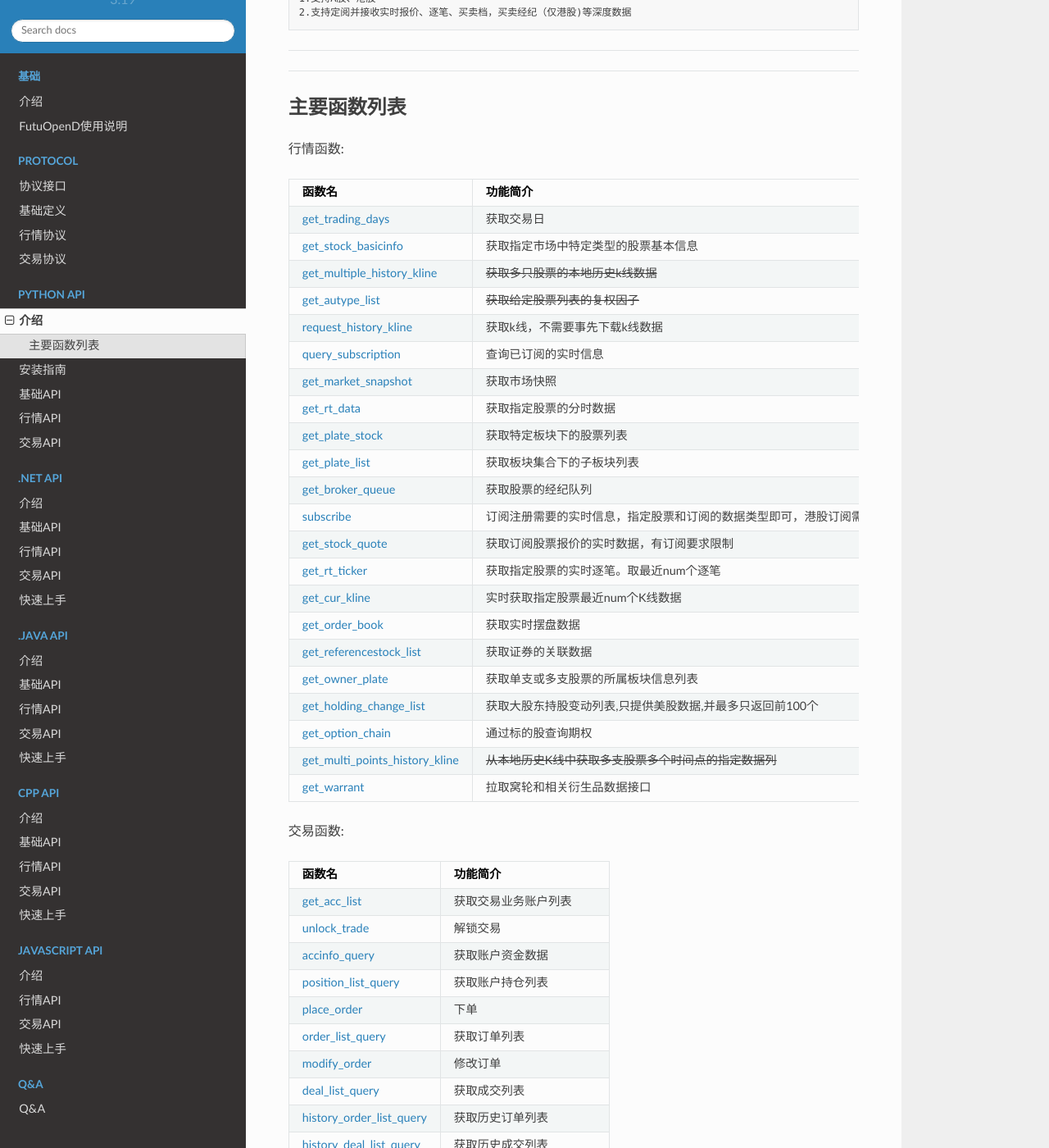
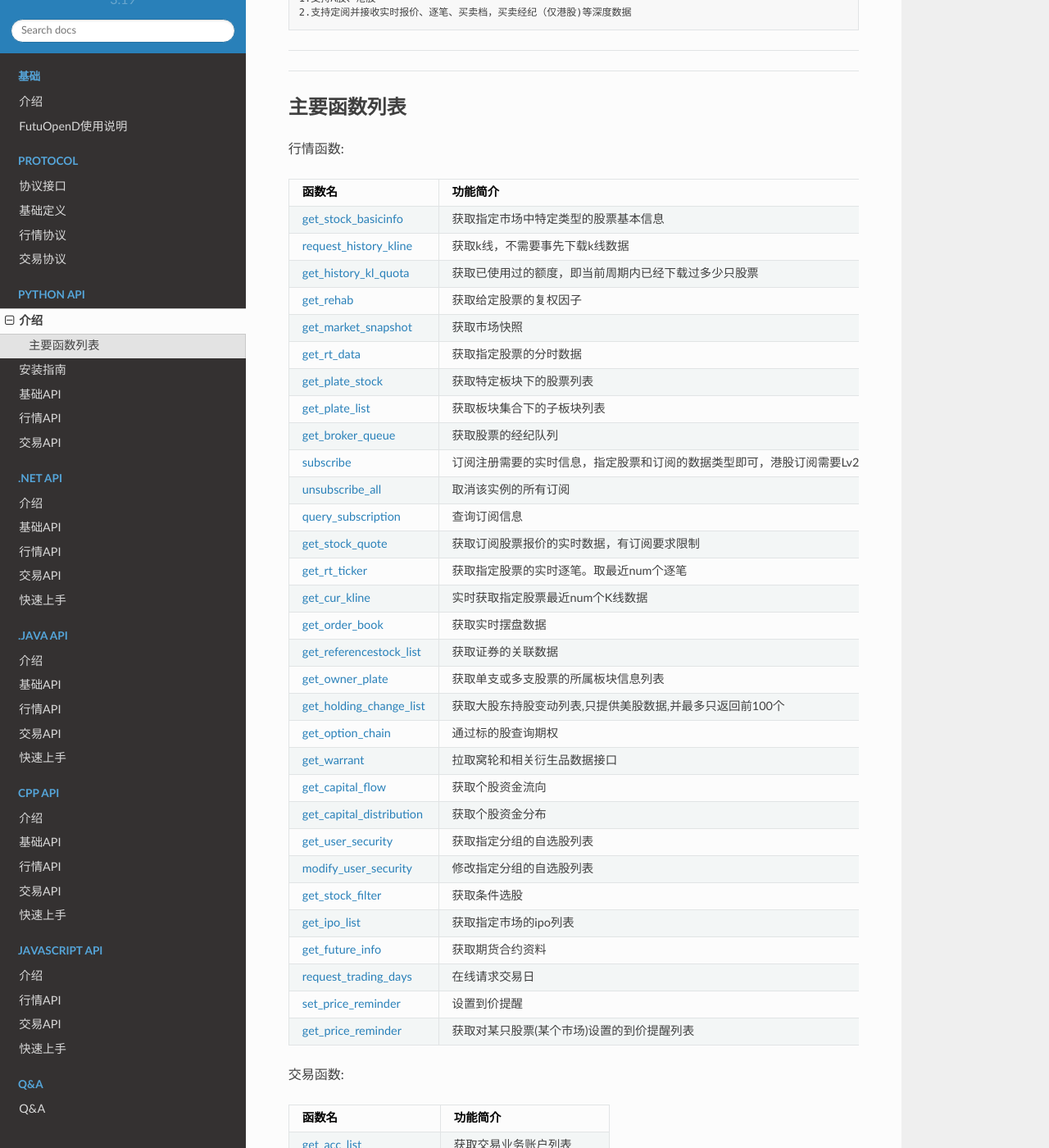
Before and after one commit to FutunnOpen/futu-api-doc, a Sphinx documentation site: the page built from doc_maker/source/api/intro.rst, in a window 1280 px wide and 1400 px high, scrolled down 418 px. Shown: the whole window at 82% size. Built offline with Sphinx 7.4.7 and the Read the Docs theme 2.0.0, drawn with Linux system fonts in a browser that asks for light colours.

Commit message:
补充python介绍页的主要函数列表

```diff
--- a/doc_maker/source/api/intro.rst
+++ b/doc_maker/source/api/intro.rst
@@ -45,6 +45,19 @@ py-futu-api依赖FutuOpenD网关客户端，需要先运行登录 FutuOpenD_
   .. _query_subscription: Quote_API.html#query_subscription
   .. _get_warrant: Quote_API.html#get_warrant
   .. _get_option_chain:  Quote_API.html#get_option_chain
+  .. _get_history_kl_quota: Quote_API.html#get_history_kl_quota
+  .. _get_rehab: Quote_API.html#get_rehab
+  .. _unsubscribe_all: Quote_API.html#unsubscribe_all
+  .. _get_capital_flow: Quote_API.html#get_capital_flow
+  .. _get_capital_distribution: Quote_API.html#get_capital_distribution
+  .. _get_user_security: Quote_API.html#get_user_security
+  .. _modify_user_security: Quote_API.html#modify_user_security
+  .. _get_stock_filter: Quote_API.html#get_stock_filter
+  .. _get_future_info: Quote_API.html#get_future_info
+  .. _request_trading_days: Quote_API.html#request_trading_days
+  .. _set_price_reminder: Quote_API.html#set_price_reminder
+  .. _get_price_reminder: Quote_API.html#get_price_reminder
+  .. _get_ipo_list: Quote_API.html#get_ipo_list
 
   .. _get_acc_list:  Trade_API.html#get_acc_list
   .. _unlock_trade:  Trade_API.html#unlock_trade
@@ -69,18 +82,18 @@ py-futu-api依赖FutuOpenD网关客户端，需要先运行登录 FutuOpenD_
 ================================    ============================================================================
 函数名                                 功能简介
 ================================    ============================================================================
-get_trading_days_                   获取交易日
 get_stock_basicinfo_                获取指定市场中特定类型的股票基本信息
-get_multiple_history_kline_         :strike:`获取多只股票的本地历史k线数据`
-get_autype_list_                    :strike:`获取给定股票列表的复权因子`
 request_history_kline_              获取k线，不需要事先下载k线数据
-query_subscription_                 查询已订阅的实时信息
+get_history_kl_quota_               获取已使用过的额度，即当前周期内已经下载过多少只股票
+get_rehab_                          获取给定股票的复权因子
 get_market_snapshot_                获取市场快照
 get_rt_data_                        获取指定股票的分时数据
 get_plate_stock_                    获取特定板块下的股票列表
 get_plate_list_                     获取板块集合下的子板块列表
 get_broker_queue_                   获取股票的经纪队列
 subscribe_                          订阅注册需要的实时信息，指定股票和订阅的数据类型即可，港股订阅需要Lv2行情。
+unsubscribe_all_                    取消该实例的所有订阅
+query_subscription_				    查询订阅信息
 get_stock_quote_                    获取订阅股票报价的实时数据，有订阅要求限制
 get_rt_ticker_                      获取指定股票的实时逐笔。取最近num个逐笔
 get_cur_kline_                      实时获取指定股票最近num个K线数据
@@ -89,8 +102,17 @@ get_referencestock_list_            获取证券的关联数据
 get_owner_plate_                    获取单支或多支股票的所属板块信息列表
 get_holding_change_list_            获取大股东持股变动列表,只提供美股数据,并最多只返回前100个
 get_option_chain_                   通过标的股查询期权
-get_multi_points_history_kline_     :strike:`从本地历史K线中获取多支股票多个时间点的指定数据列`
 get_warrant_                        拉取窝轮和相关衍生品数据接口
+get_capital_flow_                   获取个股资金流向
+get_capital_distribution_           获取个股资金分布
+get_user_security_                  获取指定分组的自选股列表
+modify_user_security_               修改指定分组的自选股列表
+get_stock_filter_                   获取条件选股
+get_ipo_list_                       获取指定市场的ipo列表
+get_future_info_                    获取期货合约资料
+request_trading_days_               在线请求交易日
+set_price_reminder_                 设置到价提醒
+get_price_reminder_                 获取对某只股票(某个市场)设置的到价提醒列表
 ================================    ============================================================================
 
 交易函数:
```
